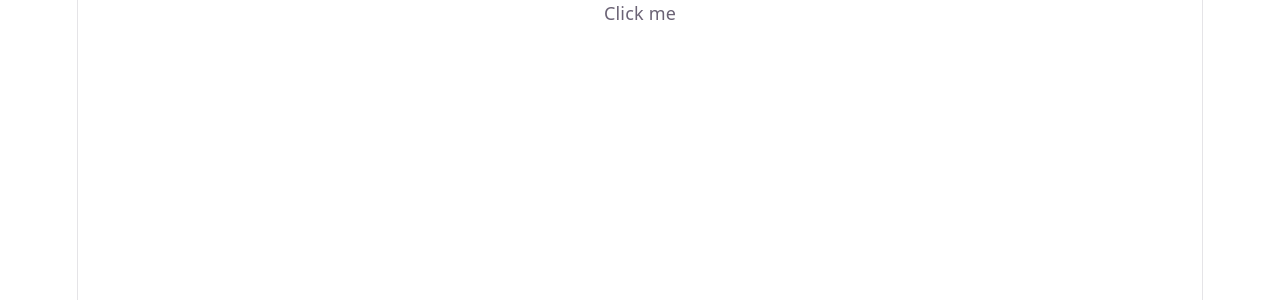
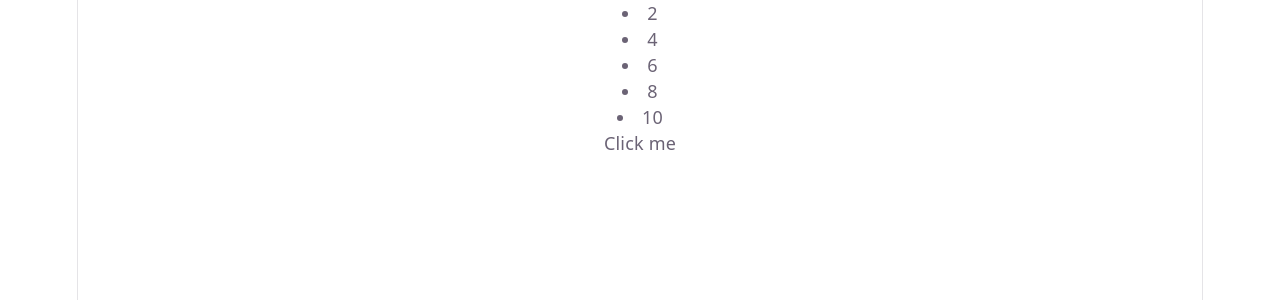
Before and after one commit to devLalit95/WD-C-REACTJS, a React (Vite) app in the folder react-first-app/: page / in a window 1280 px wide. Shown: the top 300 px of the page. Built offline with nearby package versions, Linux system fonts and the light colour scheme.

Commit message:
use state example

```diff
--- a/react-first-app/src/App.jsx
+++ b/react-first-app/src/App.jsx
@@ -1,19 +1,14 @@
 import React from 'react'
 import { MyButton } from './components/MyButton'
+import { UseStateExample } from './components/UseStateExample';
 
 export default function App() {
   let name = 'Lalit'
   let nameList = ['Java', 'C++', 'React', 'ruby and rails', 'Python', 'JavaScript'];
   return (
     <>
-      {/* <h1>Hello, <span className="text-red-500">{name.toLocaleUpperCase()}</span></h1>
-      <ul>
-        {nameList.map((n) => (
-          <li key={n}>{n.toUpperCase()}</li>
-        ))}
-      </ul> */}
 
-      <MyButton name={name} />
+     <UseStateExample></UseStateExample>
     </>
   )
 }
--- /dev/null
+++ b/react-first-app/src/components/UseStateExample.jsx
@@ -0,0 +1,21 @@
+import React from 'react'
+
+export const UseStateExample = () => {
+  const [number, setNumber] = React.useState([2,4,6,8,10]);
+  function handleClick() {
+  setNumber([...number, number.map((n) => n + 2)]);
+
+  }
+
+
+
+  return (
+    <div>
+        {number.map((n) => (
+            <li key={n}>{n}</li>
+        ))}
+        <button onClick={handleClick}>Click me</button>
+
+    </div>
+  )
+}
```
